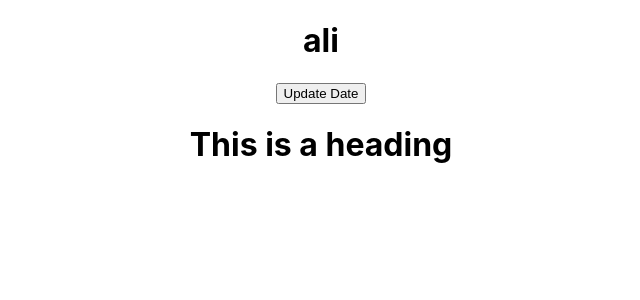
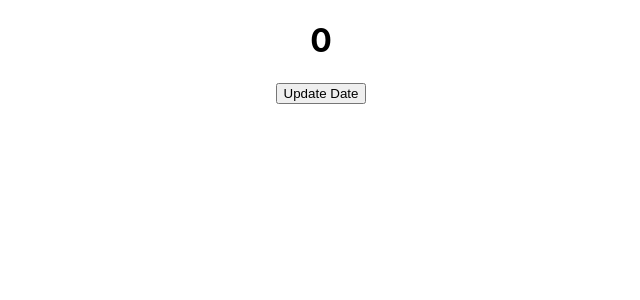
Before and after one commit to zamiasha/Learning-react-, a React (Create React App) app: page / in a window 1280 px wide. Shown: the top 300 px of the page, without its empty margins (319-959 px from the left). Built offline with nearby package versions, Linux system fonts and the light colour scheme.

Commit message:
on click button update  data

```diff
--- a/src/App.jsx
+++ b/src/App.jsx
@@ -1,20 +1,20 @@
 import {useState} from 'react';
 import logo from './logo.svg';
 import './App.css';
-import User from './components/User';
+// import User from './components/User';
 
 function App() {
 
-    const [data, setData]=useState("ali")
+    const [data, setData]=useState(0)
     function updateData() {
-        setData("zaman")
+        setData(data + 1)
     }
     console.warn("__________________");
     return (
         <div className="App">
         <h1>{data} </h1>
         <button onClick={updateData}>Update Date</button>
-        <User />
+
 
        </div>
     );
```
